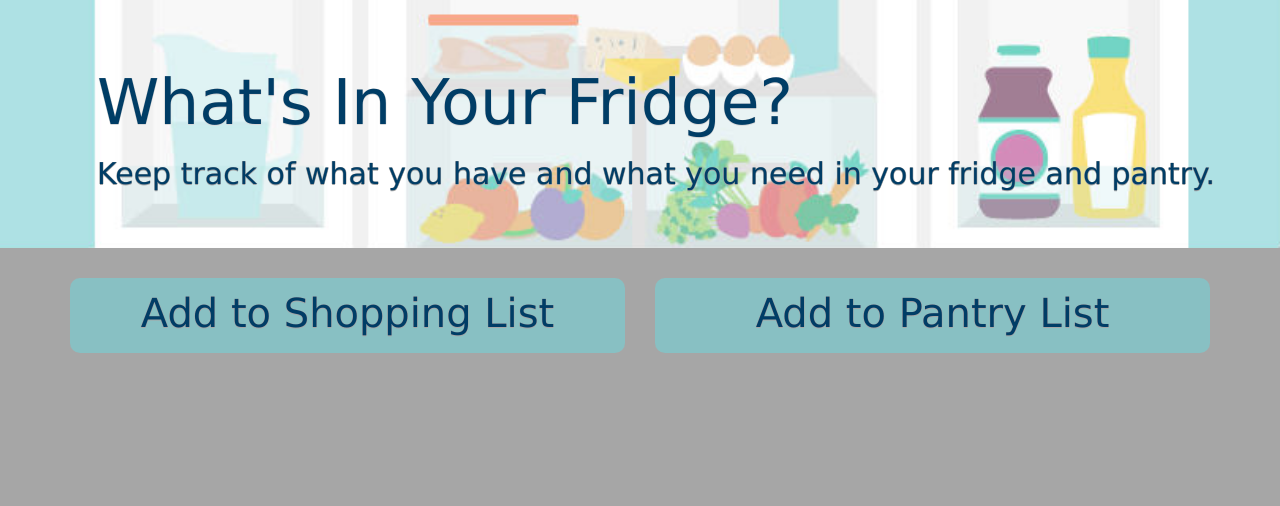
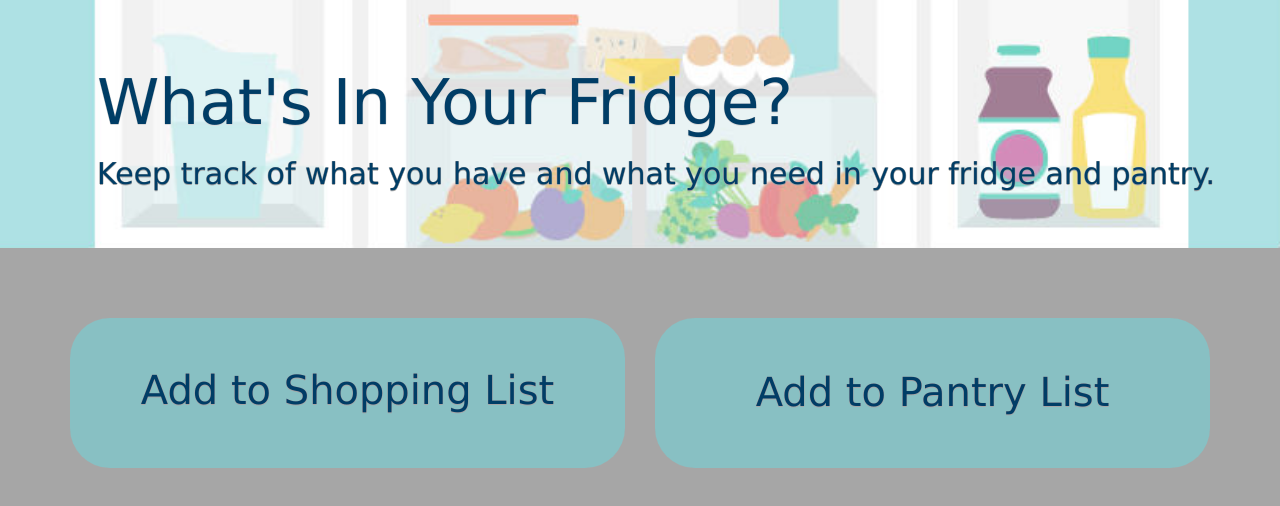
Before and after one commit to aftondowney/grocery_tracker, a plain HTML site: page index.html in a window 1280 px wide. Drawn offline with Linux system fonts and the light colour scheme.

Commit message:
create larger list buttons

```diff
--- a/css/styles.css
+++ b/css/styles.css
@@ -1,6 +1,6 @@
 .btn-first {
-  border-radius: 10px;
-  height: 75px;
+  border-radius: 40px;
+  height: 150px;
   text-align: center;
   font-size: 40px;
   border-spacing: inherit;
@@ -8,6 +8,8 @@
   text-shadow: -0.5px 0 #a6a6a6, 0 0.5px #a6a6a6, 0.5px 0 #a6a6a6, 0 -0.5px #a6a6a6;
   font-family: Geneva, Tahoma, Verdana, sans-serif;
   color: #003d66;
+  margin-top: 40px;
+  padding-top: 45px;
 }
 
 body {
--- a/index.html
+++ b/index.html
@@ -18,7 +18,7 @@
       <div class="row">
         <div class="col-sm-6" >
           <div id="shopping">
-            <span class="btn btn-first center-block" id="shoppingButton">Add to Shopping List</span>
+            <span class="btn btn-lg btn-first center-block" id="shoppingButton">Add to Shopping List</span>
             <form id="shoppingForm">
               <div class="form-group">
                 <label for="shopItem">Item Name</label>
--- a/js/scripts.js
+++ b/js/scripts.js
@@ -87,11 +87,11 @@ $(document).ready(function() {
     event.preventDefault();
     var pantryList = [];
     var pantryItem = $("input#pantryItem").val();
-    var pantryQuantity = parseInt($("#pantryQuantity").val());
+    var pantryQuantity = $("#pantryQuantity").val();
     var notePantry = $("textarea#notePantry").val();
     var newPantryEntry = new Pantry(pantryItem, pantryQuantity, notePantry);
     pantryList.push(newPantryEntry);
-    $('ul#pantryList').append("<li><span class='pantry'>" + pantryItem + " x" + pantryQuantity + "(" + notePantry + ")" + '</span>' + '<input type="submit" class="edit btn-sm" value="Edit">' + '<input type="submit" class="done delete btn-sm" value="Delete">' + '</li>');
+    $('ul#pantryList').append("<li><span class='pantry'>" + pantryItem + " x" + pantryQuantity + " (" + notePantry + ")" + '</span>' + '<input type="submit" class="edit btn-sm" value="Edit">' + '<input type="submit" class="done delete btn-sm" value="Delete">' + '</li>');
       //look into making buttons smaller? diff color?
     resetFields();
 
@@ -107,9 +107,5 @@ $(document).ready(function() {
       $('ul#pantryList').on('click', '.delete', function(){
         $(this).parent().remove(); //makes edit/delete work
       });
-
-
+    });
   });
-
-
-  });
```
Also changed, not shown: images/test.jpg (added).
